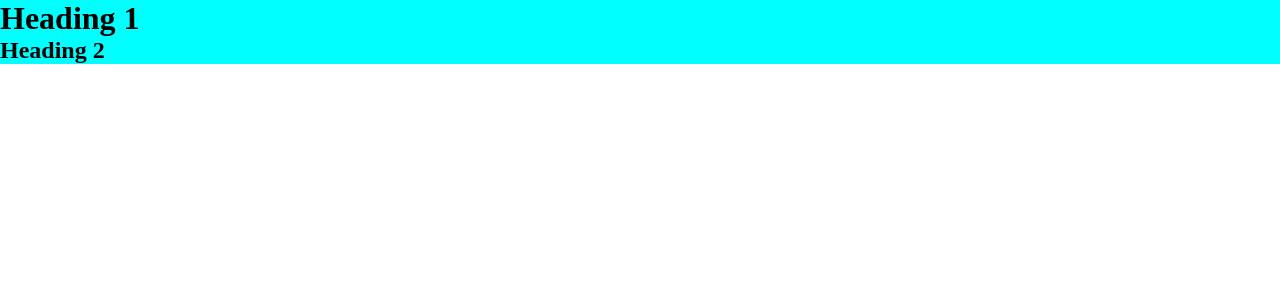
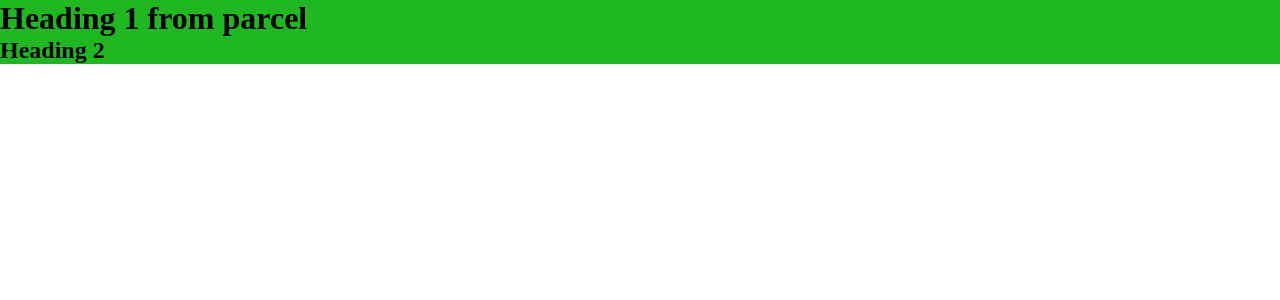
Before and after one commit to mithilesh-patel/namaste-react, a React (Vite) app: page / in a window 1280 px wide. Shown: the top 300 px of the page. Built offline with nearby package versions, Linux system fonts and the light colour scheme.

Commit message:
Parcel dev and production build

```diff
--- a/App.js
+++ b/App.js
@@ -1,9 +1,9 @@
 import React from 'react';
-import ReactDOM from 'react-dom';
+import ReactDOM from 'react-dom/client';
 
 
 
-const heading= React.createElement("h1", {id:'heading1'}, "Heading 1");
+const heading= React.createElement("h1", {id:'heading1'}, "Heading 1 from parcel");
 const heading2= React.createElement("h2", {}, "Heading 2");
 
 const container=React.createElement('div',{id:'container'}, [heading, heading2])
--- a/index.css
+++ b/index.css
@@ -6,5 +6,5 @@
 
 
 #root{
-    background-color: aqua;
+    background-color: rgb(32, 184, 32);
 }
--- a/package.json
+++ b/package.json
@@ -2,7 +2,6 @@
   "name": "namaste-react",
   "version": "1.0.0",
   "description": "This is a live course",
-  "main": "App.js",
   "scripts": {
     "test": "jest"
   },
```
Also changed, not shown: notes.txt, 9 other files (tests, documents, lock files or other folders).
